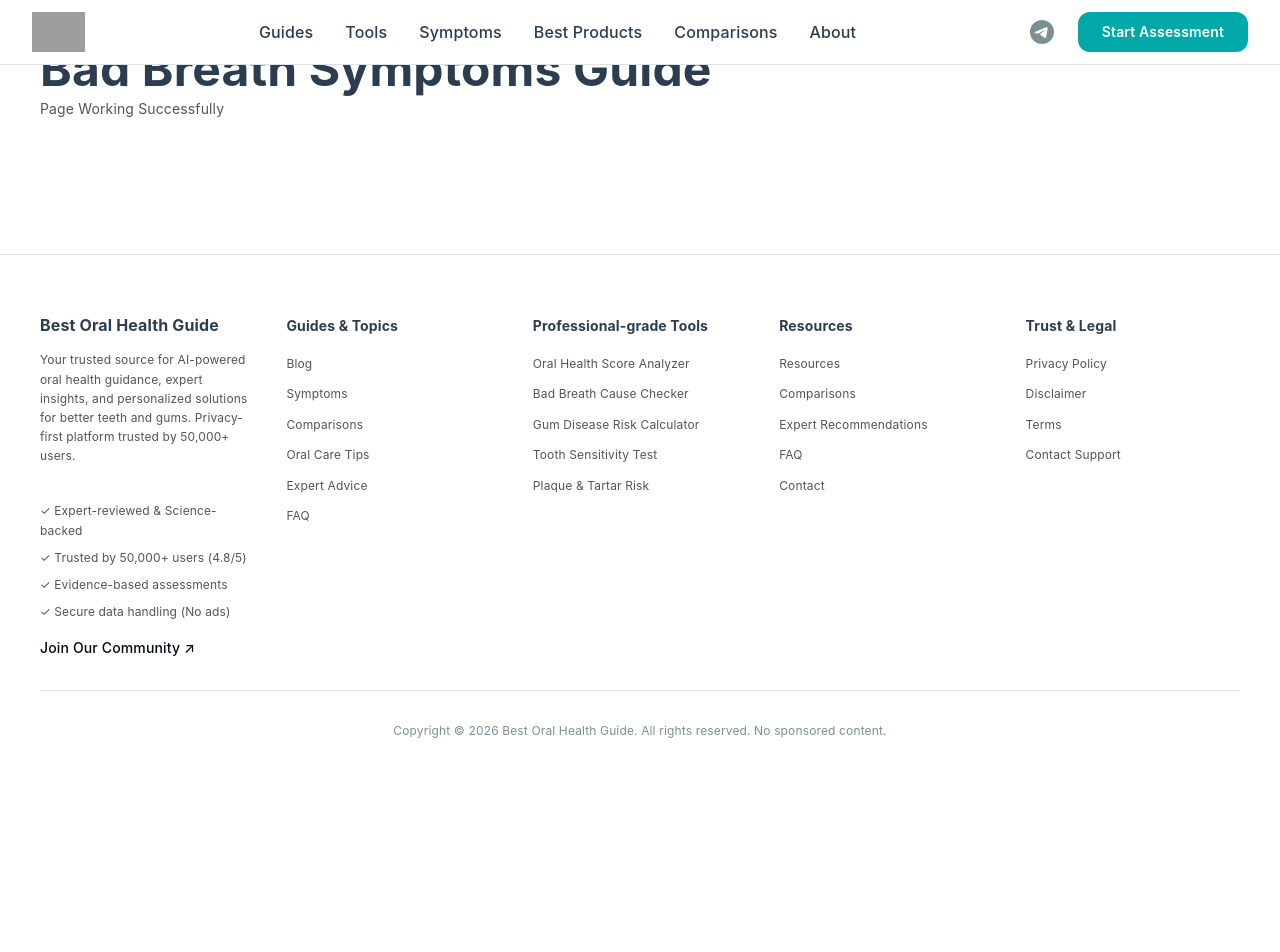
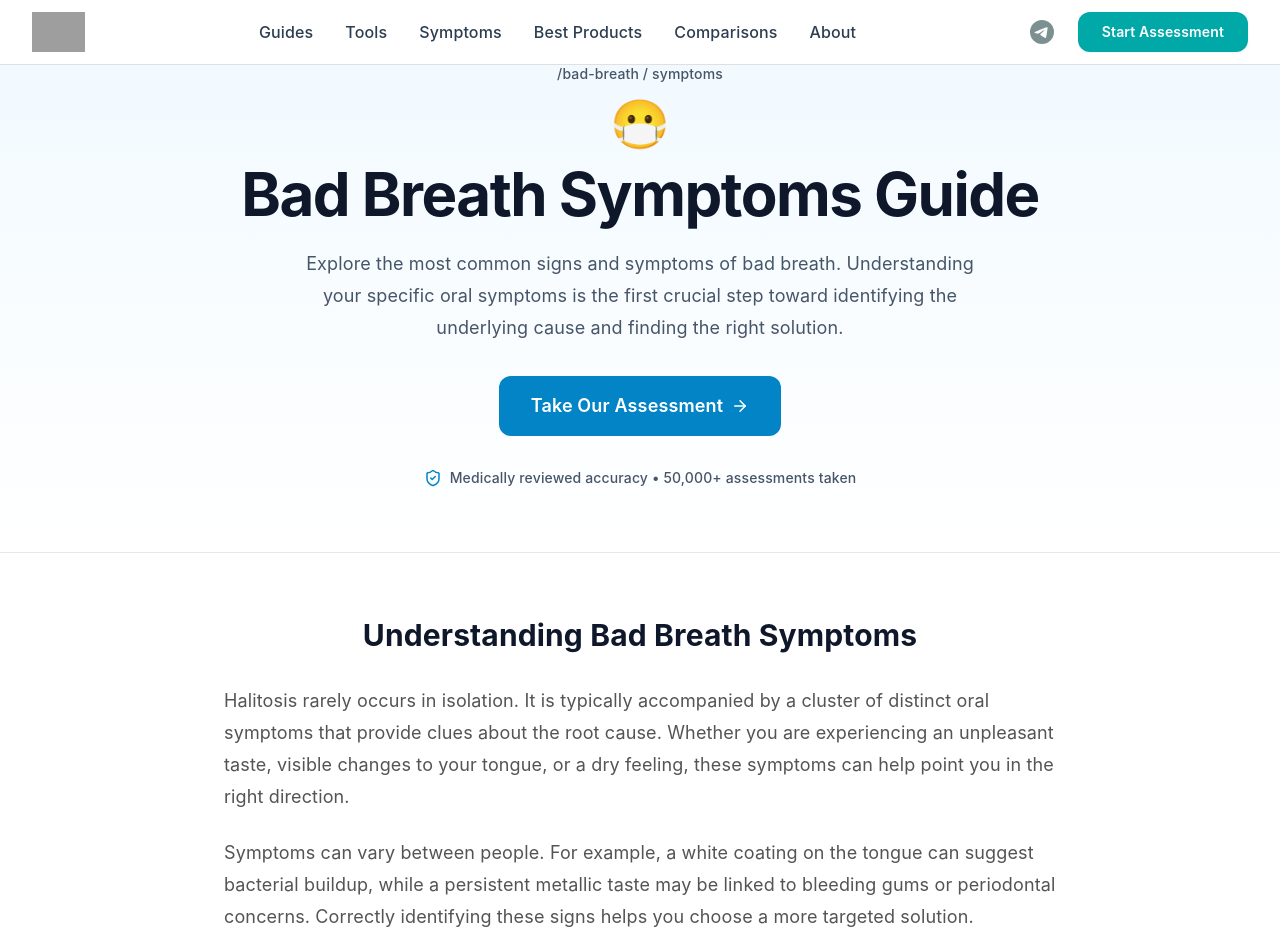
Before and after one commit to shatrudhan1/bestoralhealthguide, a React (Vite) app: page /bad-breath/symptoms in a window 1280 px wide. Shown: the top 952 px of the page. Before the commit the page ends 800 px from the top, so only its background shows below. Built offline with nearby package versions, Linux system fonts and the light colour scheme; grey boxes are pictures that could not be loaded.

Commit message:
Update BadBreathSymptomsHubPage.jsx

```diff
--- a/src/pages/BadBreathSymptomsHubPage.jsx
+++ b/src/pages/BadBreathSymptomsHubPage.jsx
@@ -1,10 +1,244 @@
 import React from 'react';
+import { Link } from 'react-router-dom';
+import { Helmet } from 'react-helmet';
+import {
+  ArrowRight,
+  ShieldCheck,
+  Sun,
+  Wind,
+  Frown,
+  Droplets,
+  Zap,
+} from 'lucide-react';
 
-export default function BadBreathSymptomsHubPage() {
+// Reusable CTA component
+const CTALink = ({ to, children, variant = 'primary' }) => {
+  const baseClasses = 'inline-flex items-center justify-center gap-2 rounded-xl px-8 py-4 text-lg font-semibold transition';
+  const variants = {
+    primary: 'bg-sky-600 text-white hover:bg-sky-700',
+    secondary: 'border border-slate-300 bg-white text-slate-900 hover:bg-slate-50',
+  };
   return (
-    <div style={{ padding: '40px' }}>
-      <h1>Bad Breath Symptoms Guide</h1>
-      <p>Page Working Successfully</p>
+    <Link to={to} className={`${baseClasses} ${variants[variant]}`}>
+      {children}
+    </Link>
+  );
+};
+
+const BadBreathSymptomsHubPage = () => {
+  const symptomCards = [
+    {
+      icon: <Sun size={28} aria-hidden="true" />,
+      title: 'Morning Breath',
+      description:
+        'A common odour on waking, often linked to reduced saliva flow and overnight bacterial buildup.',
+      href: '/bad-breath/symptoms/morning-breath/',
+    },
+    {
+      icon: <Wind size={28} aria-hidden="true" />,
+      title: 'White Tongue',
+      description:
+        'A visible white or yellow coating on the tongue that can indicate trapped bacteria and dead cells.',
+      href: '/bad-breath/symptoms/white-tongue/',
+    },
+    {
+      icon: <Frown size={28} aria-hidden="true" />,
+      title: 'Bad Taste in Mouth',
+      description:
+        'A persistent sour, bitter, or foul taste that may be linked to reflux, gum issues, or oral infection.',
+      href: '/bad-breath/symptoms/bad-taste-in-mouth/',
+    },
+    {
+      icon: <Droplets size={28} aria-hidden="true" />,
+      title: 'Dry Mouth Symptoms',
+      description:
+        'A sticky, dry feeling caused by low saliva, which allows odour-causing microbes to grow faster.',
+      href: '/bad-breath/symptoms/dry-mouth-symptoms/',
+    },
+    {
+      icon: <Zap size={28} aria-hidden="true" />,
+      title: 'Metallic Taste',
+      description:
+        'A metallic or blood-like taste that can be a sign of bleeding gums, gingivitis, or certain medications.',
+      href: '/bad-breath/symptoms/metallic-taste/',
+    },
+  ];
+
+  const relatedLinks = [
+    {
+      title: 'Bad Breath Hub',
+      description: 'Return to the full halitosis overview.',
+      href: '/bad-breath/',
+    },
+    {
+      title: 'Understand the Causes',
+      description: 'See what may be triggering your symptoms.',
+      href: '/bad-breath/causes/',
+    },
+    {
+      title: 'Gum Health Hub',
+      description: 'Learn how gums and breath odour are connected.',
+      href: '/gum-health/',
+    },
+    {
+      title: 'Oral Care Routines',
+      description: 'Build habits that help reduce symptoms.',
+      href: '/oral-care-routine/',
+    },
+  ];
+
+  const ASSESSMENT_URL = '/tools/bad-breath-cause-checker';
+
+  return (
+    <div className="min-h-screen bg-white">
+      <Helmet>
+        <title>Bad Breath Symptoms: Complete Guide to Identifying Oral Odour Signs</title>
+        <meta
+          name="description"
+          content="Explore common bad breath symptoms, from morning breath to white tongue. Learn what different symptoms mean and when to seek help."
+        />
+      </Helmet>
+
+      <main>
+        <section className="border-b border-gray-200 bg-gradient-to-b from-sky-50 to-white">
+          <div className="mx-auto flex max-w-6xl flex-col items-center px-4 py-16 sm:px-6 lg:px-8">
+            <div className="mb-4 text-sm font-medium text-slate-600">
+              /bad-breath / symptoms
+            </div>
+
+            <div className="mb-4 text-5xl" aria-hidden="true">
+              <span role="img" aria-label="face with medical mask">😷</span>
+            </div>
+
+            <h1 className="max-w-4xl text-center text-4xl font-bold tracking-tight text-slate-900 sm:text-5xl lg:text-6xl">
+              Bad Breath Symptoms Guide
+            </h1>
+
+            <p className="mt-6 max-w-2xl text-center text-lg leading-8 text-slate-600">
+              Explore the most common signs and symptoms of bad breath. Understanding your specific oral symptoms is the first crucial step toward identifying the underlying cause and finding the right solution.
+            </p>
+
+            <div className="mt-8">
+              <CTALink to={ASSESSMENT_URL}>
+                Take Our Assessment
+                <ArrowRight size={18} />
+              </CTALink>
+            </div>
+
+            <div className="mt-8 flex flex-wrap items-center justify-center gap-2 text-sm font-medium text-slate-600">
+              <ShieldCheck size={18} className="text-sky-600" />
+              <span>Medically reviewed accuracy • 50,000+ assessments taken</span>
+            </div>
+          </div>
+        </section>
+
+        <section className="mx-auto max-w-4xl px-4 py-16 sm:px-6 lg:px-8">
+          <h2 className="text-center text-3xl font-bold text-slate-900">
+            Understanding Bad Breath Symptoms
+          </h2>
+
+          <div className="mt-8 space-y-6 text-lg leading-8 text-slate-700">
+            <p>
+              Halitosis rarely occurs in isolation. It is typically accompanied by a cluster of distinct oral symptoms that provide clues about the root cause. Whether you are experiencing an unpleasant taste, visible changes to your tongue, or a dry feeling, these symptoms can help point you in the right direction.
+            </p>
+            <p>
+              Symptoms can vary between people. For example, a white coating on the tongue can suggest bacterial buildup, while a persistent metallic taste may be linked to bleeding gums or periodontal concerns. Correctly identifying these signs helps you choose a more targeted solution.
+            </p>
+            <p>
+              Early identification is important. Left unchecked, the causes behind bad breath can progress into gum disease, tooth decay, and infections that may require dental treatment. Tracking exactly what you feel and when it happens can make the next step much easier.
+            </p>
+          </div>
+        </section>
+
+        <section className="border-y border-gray-200 bg-slate-50">
+          <div className="mx-auto max-w-6xl px-4 py-16 sm:px-6 lg:px-8">
+            <div className="grid gap-6 md:grid-cols-2 lg:grid-cols-3">
+              {symptomCards.map((item) => (
+                <article
+                  key={item.href} // ✅ Unique key use किया
+                  className="flex h-full flex-col rounded-2xl border border-gray-200 bg-white p-6 shadow-sm transition hover:shadow-md"
+                >
+                  <div className="mb-4 w-fit rounded-xl bg-sky-50 p-3 text-sky-600">
+                    {item.icon}
+                  </div>
+
+                  <h3 className="text-xl font-bold text-slate-900">{item.title}</h3>
+
+                  <p className="mt-3 flex-1 leading-7 text-slate-600">
+                    {item.description}
+                  </p>
+
+                  <Link
+                    to={item.href}
+                    className="mt-6 inline-flex items-center gap-2 font-semibold text-sky-600 hover:underline"
+                  >
+                    Learn more <ArrowRight size={18} />
+                  </Link>
+                </article>
+              ))}
+            </div>
+          </div>
+        </section>
+
+        <section className="mx-auto max-w-4xl px-4 py-16 sm:px-6 lg:px-8">
+          <div className="rounded-3xl border-2 border-sky-600 bg-white p-8 text-center shadow-sm md:p-12">
+            <h2 className="text-2xl font-bold text-slate-900 md:text-3xl">
+              Ready to Identify Your Symptoms?
+            </h2>
+            <p className="mx-auto mt-4 max-w-2xl text-lg leading-8 text-slate-700">
+              Our assessment helps match your symptoms to probable root causes so you can find the right solution faster.
+            </p>
+
+            <div className="mt-8">
+              <CTALink to={ASSESSMENT_URL}>
+                Take Our Bad Breath Assessment
+                <ArrowRight size={18} />
+              </CTALink>
+            </div>
+          </div>
+        </section>
+
+        <section className="mx-auto max-w-6xl px-4 py-16 sm:px-6 lg:px-8">
+          <h2 className="text-center text-3xl font-bold text-slate-900">
+            Explore Related Topics
+          </h2>
+
+          <div className="mt-8 grid gap-6 sm:grid-cols-2">
+            {relatedLinks.map((item) => (
+              <Link
+                key={item.href} // ✅ Unique key
+                to={item.href}
+                className="rounded-2xl border border-gray-200 bg-white p-6 shadow-sm transition hover:border-sky-500 hover:shadow-md"
+              >
+                <h3 className="text-xl font-bold text-sky-600">{item.title}</h3>
+                <p className="mt-2 leading-7 text-slate-600">{item.description}</p>
+              </Link>
+            ))}
+          </div>
+        </section>
+
+        <section className="border-t border-gray-200 bg-slate-50 py-20 text-center">
+          <div className="mx-auto max-w-4xl px-4 sm:px-6 lg:px-8">
+            <h2 className="text-3xl font-bold text-slate-900 md:text-4xl">
+              Get Your Personalised Bad Breath Assessment
+            </h2>
+            <p className="mx-auto mt-6 max-w-2xl text-lg leading-8 text-slate-700">
+              Don't let bad breath symptoms control your confidence. Use our tool to find science-backed answers tailored to your situation.
+            </p>
+
+            <div className="mt-10 flex flex-col items-center justify-center gap-4 sm:flex-row">
+              <CTALink to={ASSESSMENT_URL}>
+                Start Your Assessment Now
+              </CTALink>
+              <CTALink to="/bad-breath/" variant="secondary">
+                Back to Hub Overview
+              </CTALink>
+            </div>
+          </div>
+        </section>
+      </main>
     </div>
   );
-}
+};
+
+export default BadBreathSymptomsHubPage;
```
